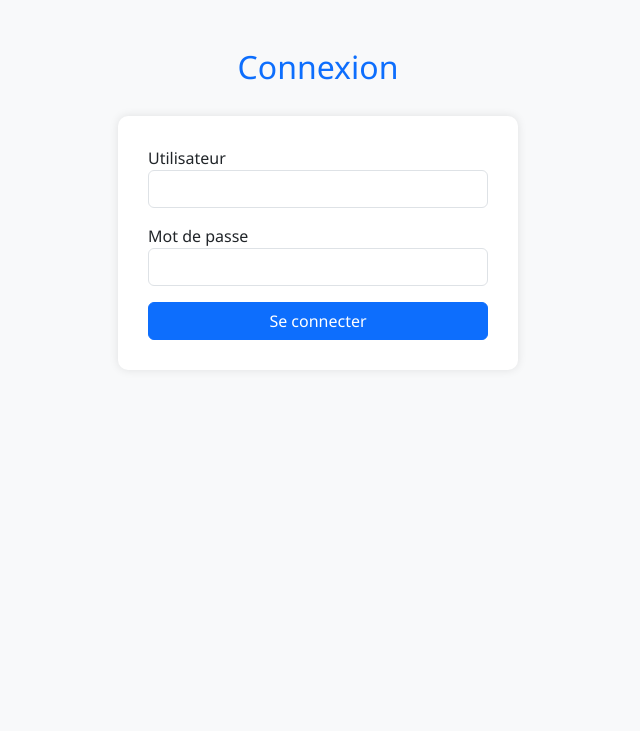
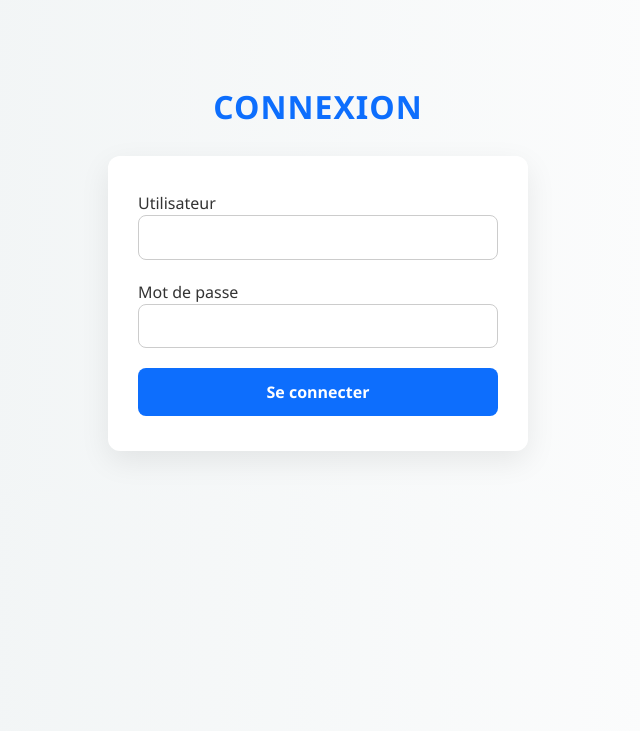
Before and after one commit to Nada-ElMEKADEM/Cabinet, a Flask app: page /login in a window 1280 px wide. Shown: the top 731 px of the page, without its empty margins (322-962 px from the left). Run offline with Flask 3, Linux system fonts and the light colour scheme.

Commit message:
dispatch

```diff
--- a/app.py
+++ b/app.py
@@ -230,7 +230,7 @@ def book():
             "date": jour_creneau,
             "heure": heure_debut,
             "heure_fin": heure_fin,
-            "created_at": datetime.datetime.utcnow()
+            "created_at": datetime.utcnow()
         }
         mongo_db.consultations.insert_one(consultation)
 
--- a/static/style.css
+++ b/static/style.css
@@ -1,42 +1,105 @@
 body {
-background: #f8f9fa;
+    background: linear-gradient(to right, #eef2f3, #ffffff);
     font-family: 'Segoe UI', Tahoma, Geneva, Verdana, sans-serif;
+    color: #333;
+    padding: 40px 0;
 }
 
 h2 {
     text-align: center;
     margin-bottom: 30px;
     color: #0d6efd;
+    font-weight: bold;
+    font-size: 2rem;
+    text-transform: uppercase;
+    letter-spacing: 1px;
 }
 
 form {
-max-width: 400px;
+    max-width: 420px;
     margin: 0 auto;
-background: white;
-padding: 30px;
-border-radius: 10px;
-box-shadow: 0 0 10px rgba(0, 0, 0, 0.1);
+    background: #fff;
+    padding: 35px 30px;
+    border-radius: 12px;
+    box-shadow: 0 10px 30px rgba(0, 0, 0, 0.08);
+    transition: all 0.3s ease-in-out;
+    animation: fadeIn 0.5s ease forwards;
+}
+
+form:hover {
+    transform: scale(1.01);
+    box-shadow: 0 12px 35px rgba(0, 0, 0, 0.1);
+}
+
+input[type="text"],
+input[type="email"],
+input[type="password"],
+select {
+    width: 100%;
+    padding: 10px 12px;
+    margin-bottom: 20px;
+    border: 1px solid #ccc;
+    border-radius: 8px;
+    transition: border-color 0.3s;
+    font-size: 15px;
+}
+
+input:focus, select:focus {
+    outline: none;
+    border-color: #0d6efd;
+    box-shadow: 0 0 4px rgba(13, 110, 253, 0.5);
 }
 
 .btn-primary {
     width: 100%;
+    background-color: #0d6efd;
+    border: none;
+    padding: 12px;
+    font-size: 16px;
+    border-radius: 8px;
+    color: white;
+    font-weight: bold;
+    transition: background-color 0.3s ease;
 }
 
+.btn-primary:hover {
+    background-color: #0b5ed7;
+}
 
 .alert {
-    padding: 10px;
-    margin-top: 15px;
-    border-radius: 4px;
+    padding: 12px 15px;
+    margin-top: 20px;
+    border-radius: 8px;
+    font-size: 14px;
+    font-weight: 500;
 }
+
 .alert-success {
     background-color: #d4edda;
     color: #155724;
+    border: 1px solid #c3e6cb;
 }
+
 .alert-danger, .alert-error {
     background-color: #f8d7da;
     color: #721c24;
+    border: 1px solid #f5c6cb;
 }
+
 .alert-warning {
     background-color: #fff3cd;
     color: #856404;
+    border: 1px solid #ffeeba;
 }
+
+/* Fade-in animation for the form */
+@keyframes fadeIn {
+    from {
+        opacity: 0;
+        transform: translateY(30px);
+    }
+    to {
+        opacity: 1;
+        transform: translateY(0);
+    }
+}
```
Also changed, not shown: templates/book.html (+4 -10 lines). Lines whose indentation alone changed are shown as unchanged.
